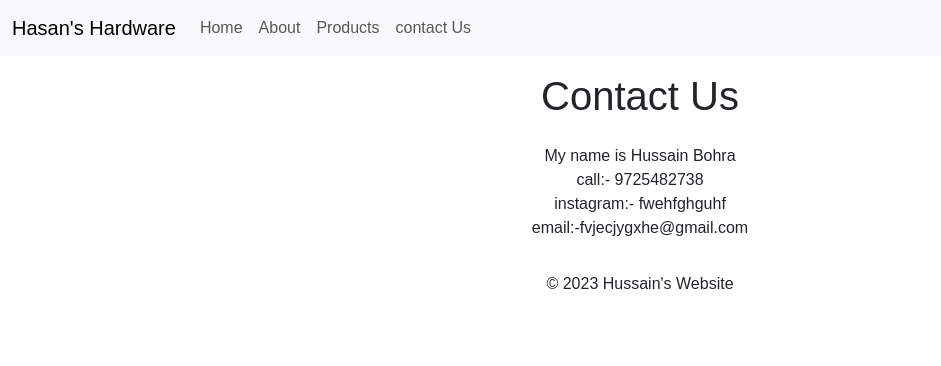
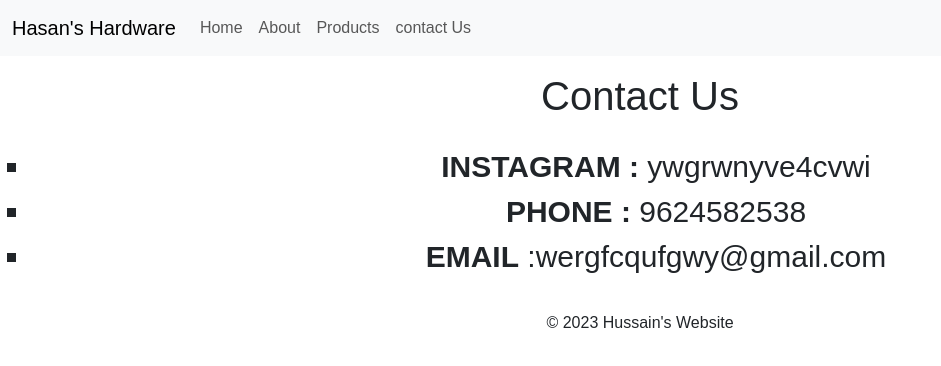
Before and after one commit to HussainBoh/Hasan-shardwa, a plain HTML site: page contact us.html in a window 1280 px wide. Shown: the whole page, without its empty margins (0-941 px from the left). Drawn offline with nearby package versions, Linux system fonts and the light colour scheme.

Commit message:
Update contact us.html

```diff
--- a/contact us.html
+++ b/contact us.html
@@ -6,7 +6,13 @@
     <title>Hasan's Hardware | About</title>
     <link href="https://cdn.jsdelivr.net/npm/bootstrap@5.3.0-alpha2/dist/css/bootstrap.min.css" rel="stylesheet" integrity="sha384-aFq/bzH65dt+w6FI2ooMVUpc+21e0SRygnTpmBvdBgSdnuTN7QbdgL+OapgHtvPp" crossorigin="anonymous">
     <link rel="stylesheet" href="style.css">
+    <style>
+        .size{
+            font-size: 30px;
+            text-align:center;
+        }
   </head>
+</style>
   <body>
     <nav class="navbar bg-dark navbar-expand-lg bg-body-tertiary">
         <div class="container-fluid">
@@ -38,11 +44,14 @@
 <header>
 		<h1>Contact Us</h1>
 	</header>
-	<p style="text-align:center;">My name is Hussain Bohra<br>
-        call:- 9725482738<br>
-        instagram:- fwehfghguhf<br>
-        email:-fvjecjygxhe@gmail.com<br>
-        </p>
+	<body>
+      <ul class="size" type="square">
+    <li><B>INSTAGRAM :</B> ywgrwnyve4cvwi </li>
+    <li><B>PHONE :</B> 9624582538</li>
+    <li><B>EMAIL</B> :wergfcqufgwy@gmail.com</li>
+    </ul>
+
+</body>
 
 
 	<footer>
```
